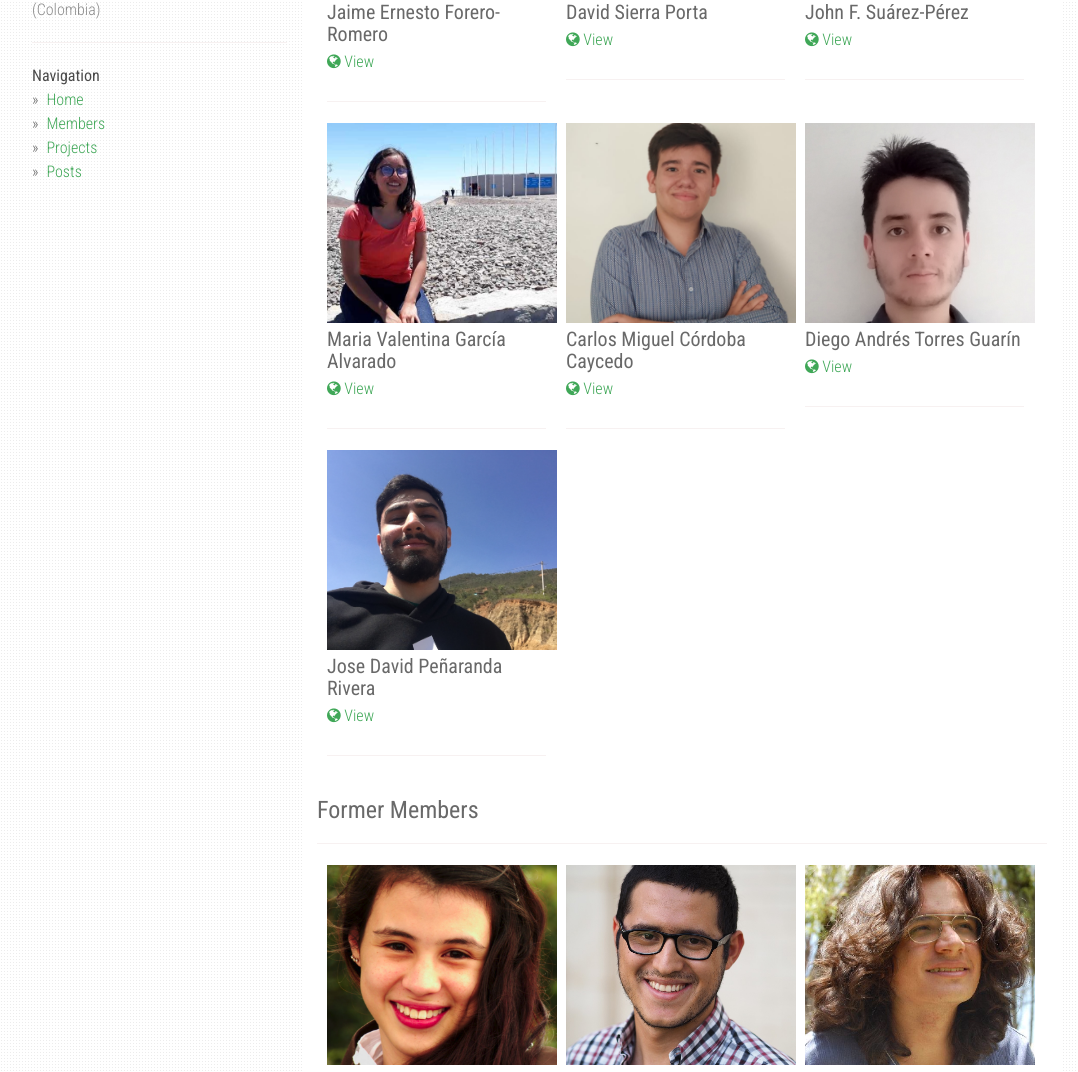
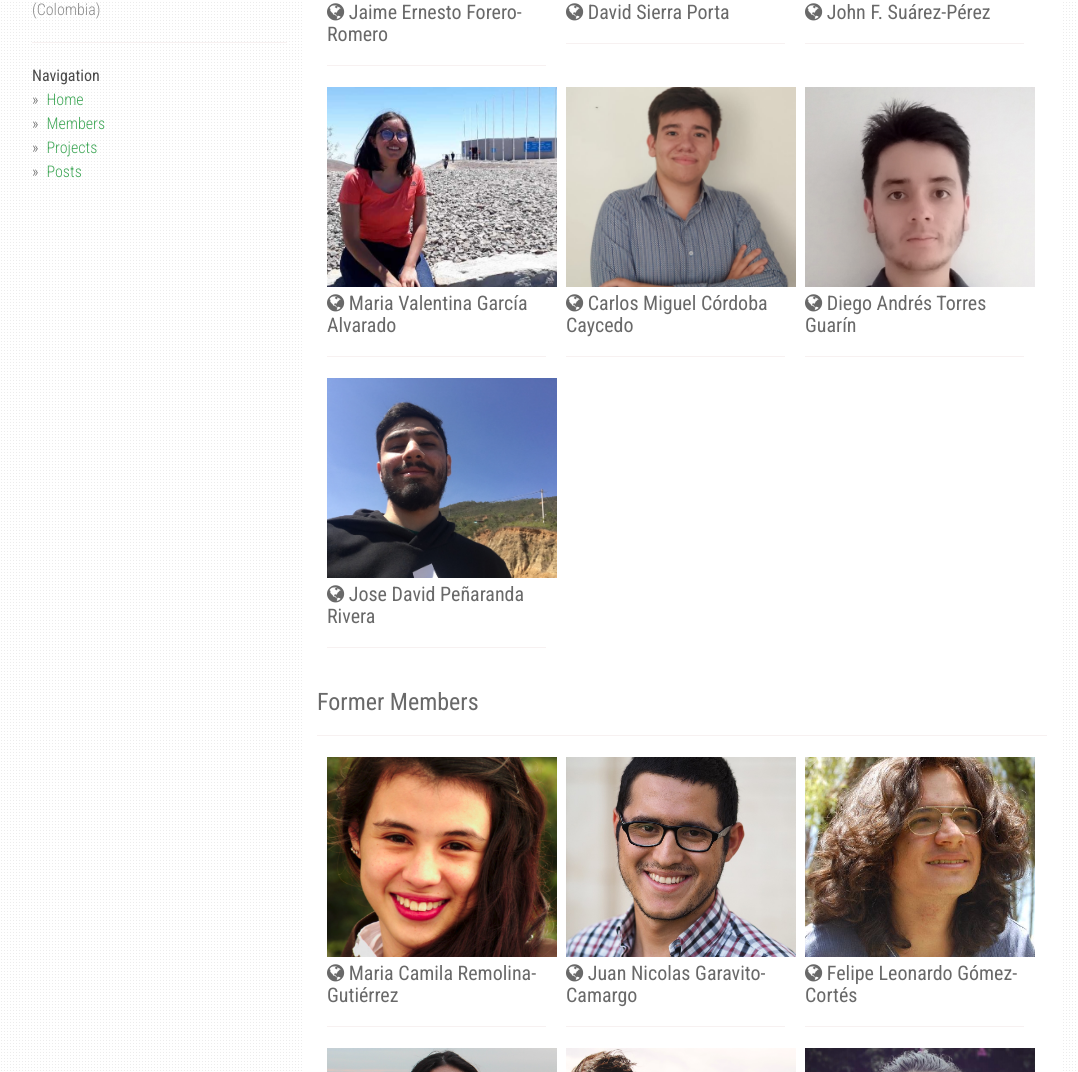
Before and after one commit to astroandes/astroandes.github.io, a Jekyll site: the page built from members.md, in a window 1280 px wide and 1400 px high, cut to the strip 328-1400 px from the top of the window. Shown: the whole strip, without its empty margins (53-1131 px from the left). Built offline with Jekyll 4.4.1, drawn with Linux system fonts in a browser that asks for light colours; nearby versions of some CDN libraries.

Commit message:
remove View link

```diff
--- a/_layouts/member.html
+++ b/_layouts/member.html
@@ -40,16 +40,16 @@ layout: default
           {% if p_url %}
             <a class="project-detail" href="{{ i.url }}">
           {% endif %}
-            <h3 class="project-headlines">{{ i.name }}</h3>
+            <h3 class="project-headlines"><i class="fa fa-globe"></i> {{ i.name }}</h3>
           {% if p_url %}
             </a>
           {% endif %}
 
-          <div class="project-footer">
+          <!--<div class="project-footer">
             {% if i.url %}
               <a href="{{ i.url }}" class="project-link" target="_blank"><i class="fa fa-globe"></i> View</a>
             {% endif %}
-          </div>
+          </div> -->
         </div>
         <hr>
       </div>
@@ -77,18 +77,18 @@ layout: default
             {% assign p_url = i.slug %}
           {% endif %}
           {% if p_url %}
-            <a class="project-detail" href="{{ p_url }}">
+            <a class="project-detail" href="{{ i.url }}">
           {% endif %}
-            <h3 class="project-headlines">{{ i.name }}</h3>
+            <h3 class="project-headlines"><i class="fa fa-globe"></i> {{ i.name }}</h3>
           {% if p_url %}
             </a>
           {% endif %}
 
-          <div class="project-footer">
+          <!-- <div class="project-footer">
             {% if i.url %}
               <a href="{{ i.url }}" class="project-link" target="_blank"><i class="fa fa-globe"></i> View</a>
             {% endif %}
-          </div>
+          </div> -->
         </div>
         <hr>
       </div>
--- a/_layouts/project.html
+++ b/_layouts/project.html
@@ -37,7 +37,7 @@ layout: default
           {% if p_url %}
             <a class="project-detail" href="{{ p_url }}">
           {% endif %}
-            <h3 class="project-headlines">{{ i.name }}</h3>
+             <h3 class="project-headlines">  <i class="fa fa-globe"></i> {{ i.name }}</h3>
           {% if p_url %}
             </a>
           {% endif %}
@@ -51,12 +51,12 @@ layout: default
               {% endif %}
             </div>
           </div>
-          <div class="project-footer">
+          <!-- <div class="project-footer">
             {% if i.url %}
               <a href="{{ i.url }}" class="project-link" target="_blank"><i class="fa fa-globe"></i> View</a>
             {% endif %}
             <span class="project-timeline">{{ i.date }}</span>
-          </div>
+          </div> -->
         </div>
         <hr>
       </div>
```
Also changed, not shown: 17 other files.
